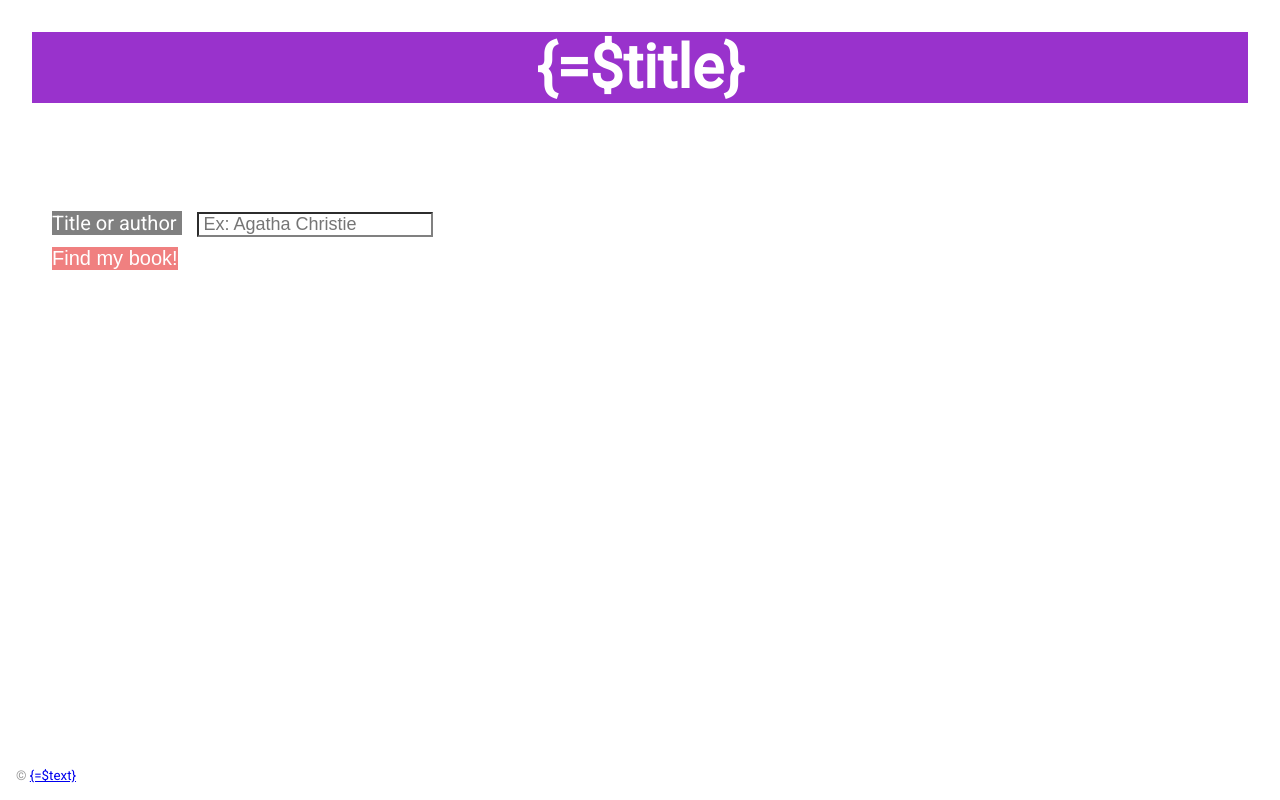
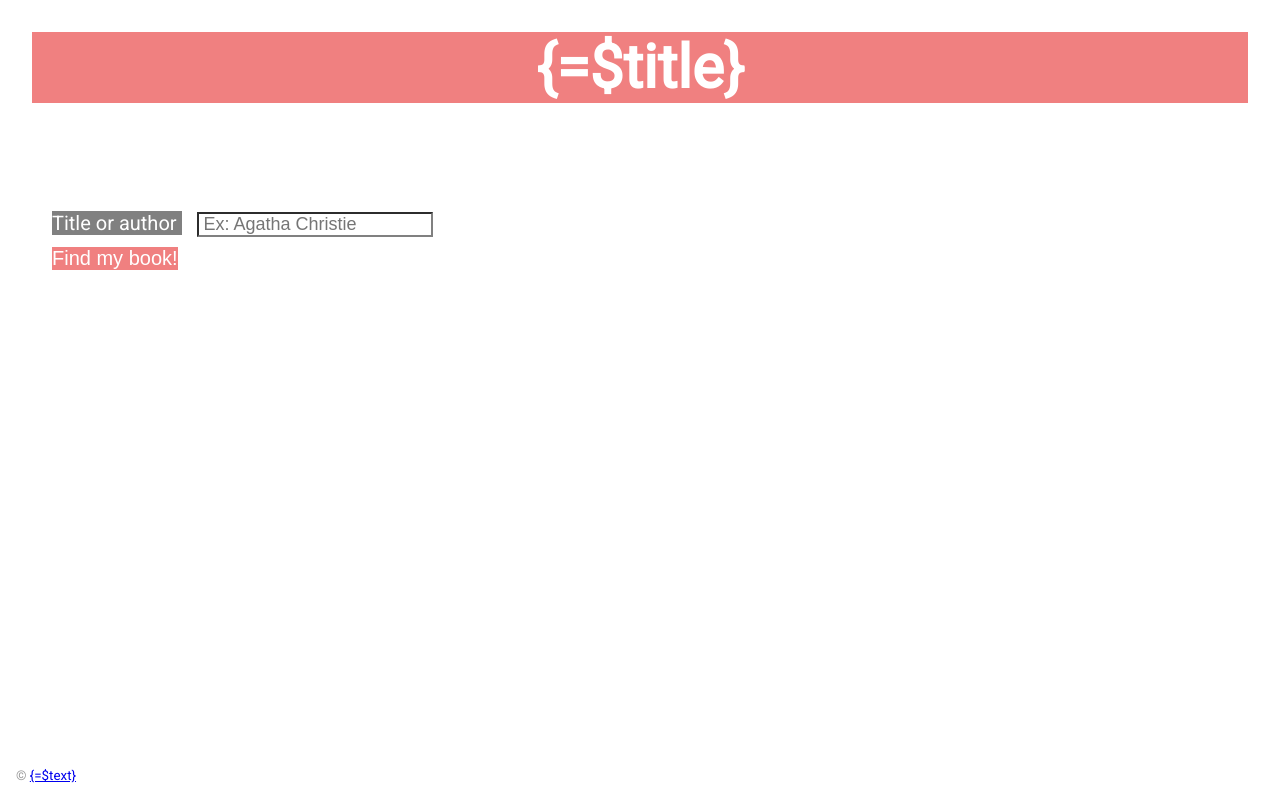
Before and after one commit to ire-rec/myLib, a website built with Vite: page src/index.html in a window 1280 px wide. Built offline with nearby package versions, Linux system fonts and the light colour scheme.

```diff
--- a/src/scss/layout/_header.scss
+++ b/src/scss/layout/_header.scss
@@ -2,7 +2,7 @@
   display: flex;
   justify-content: space-evenly;
   margin-bottom: 3rem;
-  background-color: darkorchid;
+  background-color: lightcoral;
   &__h1{
 
     font-size:60px;
```
